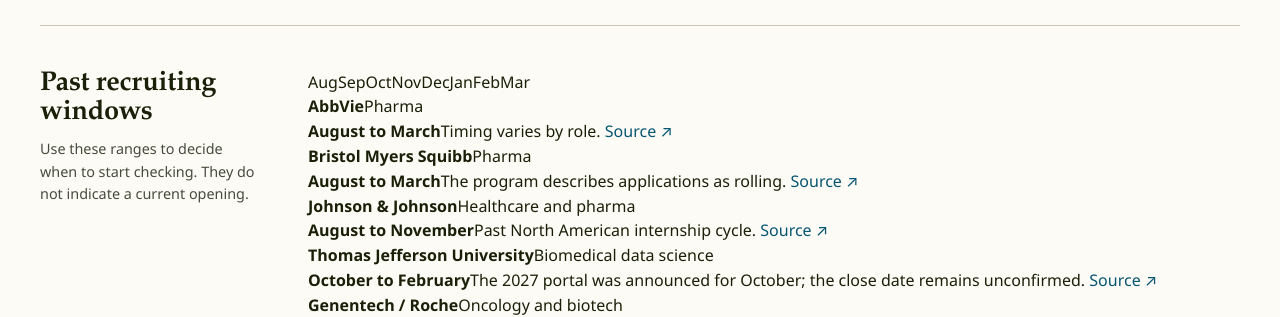
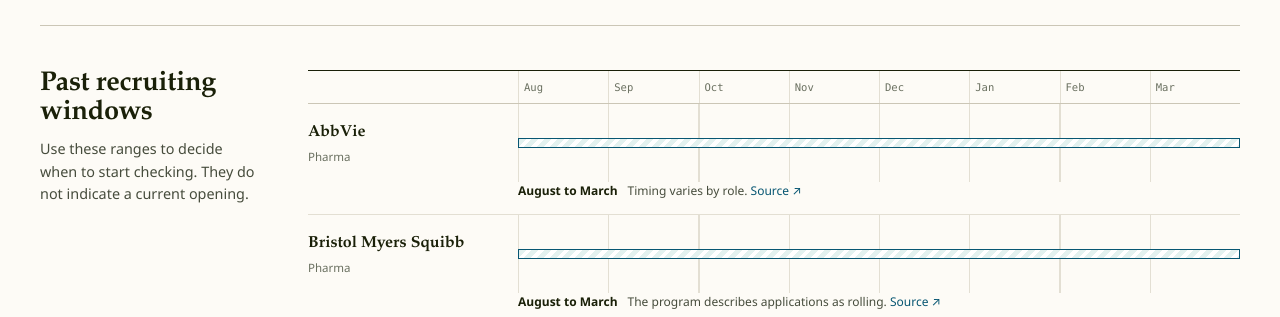
Before and after one commit to austinesparza/csulb-biotech-career-hub, a Next.js app: page /calendar in a window 1280 px wide. Shown: the part 504-821 px from the top of the page. Built offline with nearby package versions, Linux system fonts and the light colour scheme; no server answers; the database is empty.

Commit message:
Refocus public hub on graduate internships

```diff
--- a/src/app/globals.css
+++ b/src/app/globals.css
@@ -93,7 +93,7 @@ button, input, select { font: inherit; }
 .section-head h1, .section-head h2 { font-size: clamp(2rem, 4vw, 3rem); }
 .section-head p { color: var(--ink-soft); max-width: 58ch; }
 .board-shell { padding: 44px 0 72px; border-top: 1px solid var(--line-strong); }
-.filters { display: grid; grid-template-columns: minmax(220px,1.5fr) repeat(4,minmax(145px,1fr)) auto; gap: 10px; align-items: end; }
+.filters { display: grid; grid-template-columns: minmax(220px,1.5fr) repeat(3,minmax(145px,1fr)) auto; gap: 10px; align-items: end; }
 .filter-field { display: grid; gap: 6px; color: var(--ink-soft); font-size: .75rem; font-weight: 650; }
 .filter-field input, .filter-field select { width: 100%; min-height: 44px; border: 1px solid var(--line-dark); border-radius: 6px; background: white; color: var(--ink); padding: 8px 11px; font-size: .86rem; }
 .filter-field input:focus, .filter-field select:focus { outline: 2px solid var(--gold); outline-offset: 1px; }
@@ -143,8 +143,24 @@ button, input, select { font: inherit; }
 .timeline-line::before { content: ""; position: absolute; left: 5px; top: 6px; bottom: -25px; width: 1px; background: var(--line-strong); }
 .timeline-row:last-child .timeline-line::before { display: none; }
 .timeline-line::after { content: ""; position: absolute; left: 0; top: 4px; width: 11px; height: 11px; transform: rotate(45deg); background: var(--gold); }
+.timeline-line-open::after { border-radius: 50%; transform: none; background: var(--teal); }
 .timeline-line h2 { font-size: 1.2rem; }
 .timeline-line p { margin-top: 5px; color: var(--ink-soft); font-size: .86rem; }
+.window-scroll { overflow-x: auto; overscroll-behavior-inline: contain; }
+.window-table { min-width: 760px; border-top: 1px solid var(--ink); }
+.window-month-row, .window-row { display: grid; grid-template-columns: 210px minmax(440px,1fr); }
+.window-month-row { border-bottom: 1px solid var(--line-strong); }
+.window-months, .window-track { display: grid; grid-template-columns: repeat(8,1fr); }
+.window-months span { padding: 8px 5px; border-left: 1px solid var(--line); color: var(--ink-faint); font-family: var(--mono); font-size: .66rem; }
+.window-row { position: relative; border-bottom: 1px solid var(--line); }
+.window-employer { display: grid; align-content: center; padding: 16px 18px 16px 0; }
+.window-employer strong { font-family: var(--serif); font-size: 1rem; }
+.window-employer span { margin-top: 3px; color: var(--ink-faint); font-size: .72rem; }
+.window-track { position: relative; min-height: 72px; }
+.window-track::before { content: ""; position: absolute; inset: 0; background: repeating-linear-gradient(90deg, var(--line) 0 1px, transparent 1px 12.5%); pointer-events: none; }
+.window-bar { align-self: center; height: 10px; z-index: 1; border: 1px solid var(--teal); background: repeating-linear-gradient(135deg, var(--teal-tint) 0 5px, white 5px 9px); }
+.window-detail { grid-column: 2; display: flex; gap: 10px; padding: 0 0 14px; color: var(--ink-soft); font-size: .75rem; }
+.window-detail strong { color: var(--ink); }
 .checks-grid { columns: 2; column-gap: 46px; border-top: 1px solid var(--ink); }
 .check-item { display: grid; grid-template-columns: 42px 1fr; gap: 14px; min-height: 118px; padding: 20px 0; border-bottom: 1px solid var(--line); break-inside: avoid; }
 .check-number { display: grid; place-items: center; width: 38px; height: 38px; border-radius: 4px; background: var(--gold); color: var(--navy); font-family: var(--mono); font-size: .72rem; font-weight: 700; }
@@ -154,6 +170,10 @@ button, input, select { font: inherit; }
 .directory-row { display: grid; grid-template-columns: 1fr auto; gap: 16px; padding: 16px 0; border-bottom: 1px solid var(--line); }
 .directory-row h2 { font-size: 1.05rem; }
 .directory-row p { color: var(--ink-soft); font-size: .8rem; }
+.about-copy { max-width: 68ch; color: var(--ink-soft); }
+.about-copy p + p { margin-top: 14px; }
+.about-actions { display: flex; flex-wrap: wrap; gap: 10px; margin-top: 22px; }
+.about-disclaimer { max-width: 76ch; margin: 0 0 64px 268px; padding-top: 20px; border-top: 1px solid var(--line); color: var(--ink-faint); font-size: .78rem; }
 
 .site-footer { background: var(--navy); color: white; padding: 42px 0; }
 .footer-grid { display: grid; grid-template-columns: 1.3fr 1fr auto; gap: 44px; }
@@ -187,6 +207,7 @@ button, input, select { font: inherit; }
   .opportunity-record { grid-template-columns: 1fr; gap: 12px; }
   .record-aside { display: flex; align-items: baseline; gap: 10px; }
   .timeline-row { grid-template-columns: 1fr; gap: 7px; }
+  .about-disclaimer { margin-left: 0; }
   .checks-grid { columns: 1; }
   .directory-grid, .footer-grid { grid-template-columns: 1fr; }
   .footer-grid .mono { text-align: left !important; }
```
